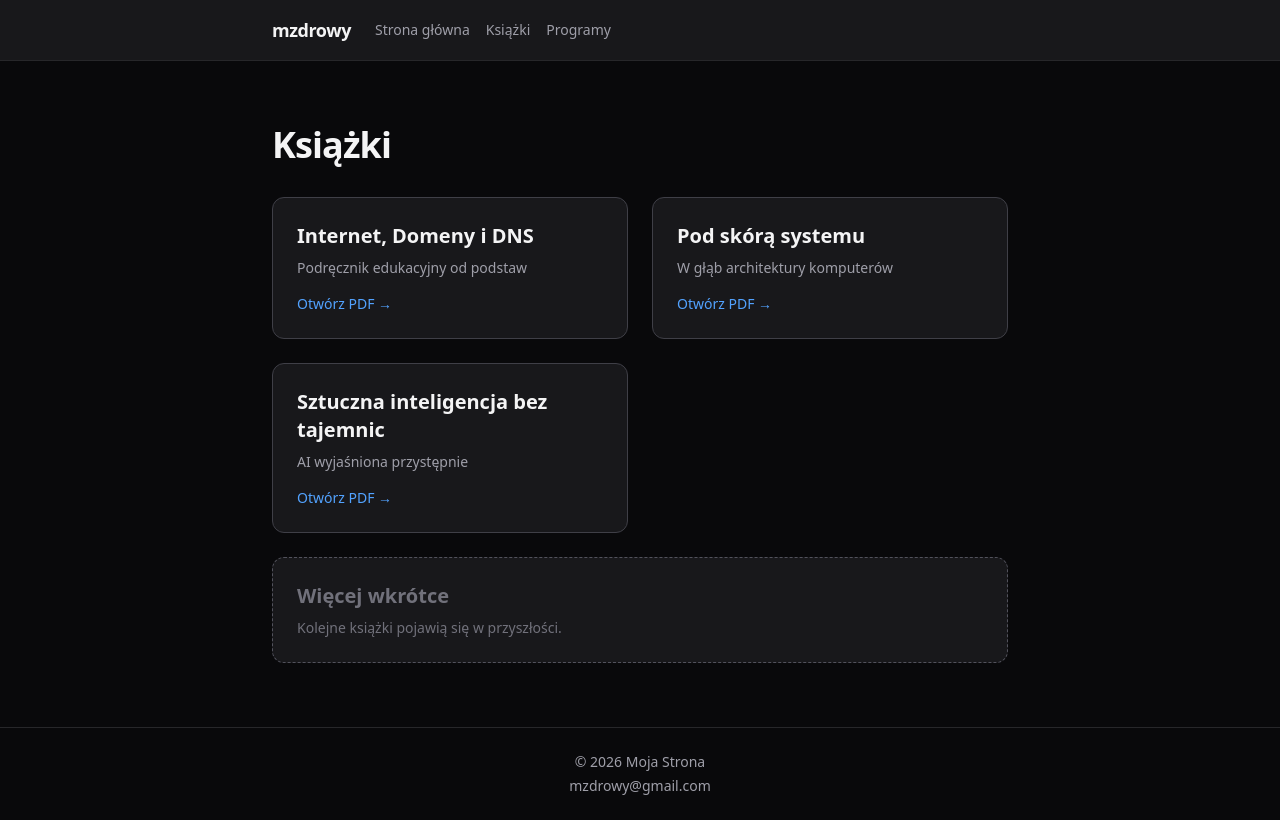
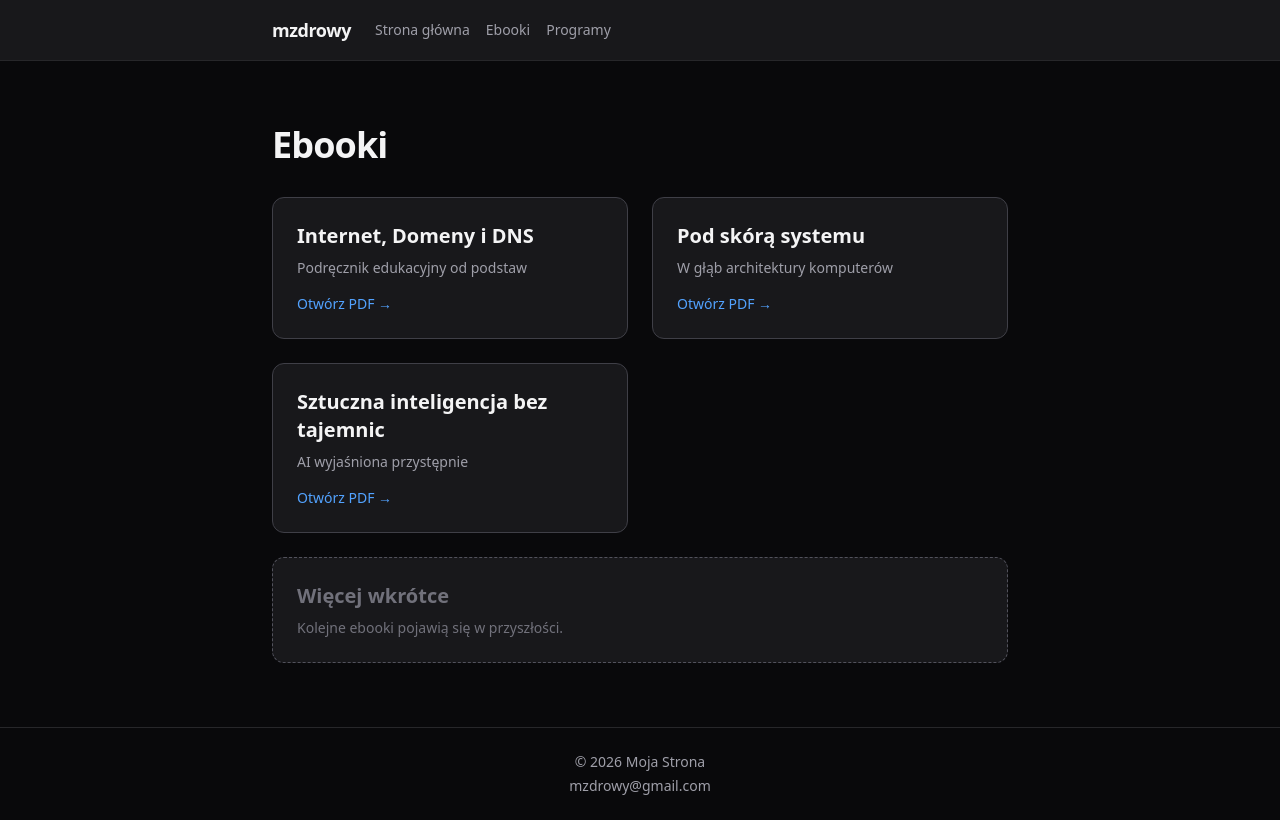
Before and after one commit to MzdrowY/mzdrowy.github.io, a Next.js app: page /ksiazki in a window 1280 px wide. Built offline with nearby package versions, Linux system fonts and the light colour scheme.

Commit message:
rename 'ksiazki' to 'ebooki' in UI

```diff
--- a/src/app/ksiazki/page.tsx
+++ b/src/app/ksiazki/page.tsx
@@ -22,7 +22,7 @@ const books = [
 export default function BooksPage() {
   return (
     <div className="mx-auto max-w-3xl px-4 py-16">
-      <h1 className="mb-8 text-4xl font-bold tracking-tight">Książki</h1>
+      <h1 className="mb-8 text-4xl font-bold tracking-tight">Ebooki</h1>
       <div className="grid gap-6 sm:grid-cols-2">
         {books.map((book) => (
           <TrackedLink
@@ -39,7 +39,7 @@ export default function BooksPage() {
         ))}
         <div className="flex flex-col rounded-xl border border-dashed border-zinc-600 bg-zinc-900 p-6 sm:col-span-2">
           <h2 className="mb-2 text-xl font-semibold text-zinc-500">Więcej wkrótce</h2>
-          <p className="text-sm text-zinc-500">Kolejne książki pojawią się w przyszłości.</p>
+          <p className="text-sm text-zinc-500">Kolejne ebooki pojawią się w przyszłości.</p>
         </div>
       </div>
     </div>
--- a/src/app/layout.tsx
+++ b/src/app/layout.tsx
@@ -15,14 +15,14 @@ const geistMono = Geist_Mono({
 
 export const metadata: Metadata = {
   title: {
-    default: "MzdrowY — książki i programy",
+    default: "MzdrowY — ebooki i programy",
     template: "%s — MzdrowY",
   },
-  description: "Strona MzdrowY — trzy książki: Internet Domeny i DNS, Pod skórą systemu, Sztuczna inteligencja bez tajemnic oraz autorskie programy.",
+  description: "Strona MzdrowY — trzy ebooki: Internet Domeny i DNS, Pod skórą systemu, Sztuczna inteligencja bez tajemnic oraz autorskie programy.",
   metadataBase: new URL("https://mzdrowy.github.io"),
   openGraph: {
-    title: "MzdrowY — książki i programy",
-    description: "Piszę, gotuję albo koduję. Trzy książki i autorskie programy.",
+    title: "MzdrowY — ebooki i programy",
+    description: "Piszę, gotuję albo koduję. Trzy ebooki i autorskie programy.",
     url: "https://mzdrowy.github.io",
     siteName: "MzdrowY",
     locale: "pl_PL",
@@ -30,8 +30,8 @@ export const metadata: Metadata = {
   },
   twitter: {
     card: "summary",
-    title: "MzdrowY — książki i programy",
-    description: "Piszę, gotuję albo koduję. Trzy książki i autorskie programy.",
+    title: "MzdrowY — ebooki i programy",
+    description: "Piszę, gotuję albo koduję. Trzy ebooki i autorskie programy.",
   },
   robots: {
     index: true,
--- a/src/app/page.tsx
+++ b/src/app/page.tsx
@@ -9,12 +9,12 @@ export default function Home() {
           Witaj na mojej stronie
         </h1>
         <p className="text-lg leading-relaxed text-zinc-400">
-          Znajdziesz tutaj moje książki oraz programy, które stworzyłem.
+          Znajdziesz tutaj moje ebooki oraz programy, które stworzyłem.
         </p>
       </section>
 
       <section className="mb-16">
-        <h2 className="mb-6 text-2xl font-semibold">Książki</h2>
+        <h2 className="mb-6 text-2xl font-semibold">Ebooki</h2>
         <div className="grid gap-4 sm:grid-cols-2">
           <TrackedLink
             href="/books/Internet, Domeny i DNS – Podręcznik edukacyjny od podstaw.pdf"
--- a/src/components/nav.tsx
+++ b/src/components/nav.tsx
@@ -2,7 +2,7 @@ import Link from "next/link";
 
 const links = [
   { href: "/", label: "Strona główna" },
-  { href: "/ksiazki", label: "Książki" },
+  { href: "/ksiazki", label: "Ebooki" },
   { href: "/programy", label: "Programy" },
 ];
 
```
